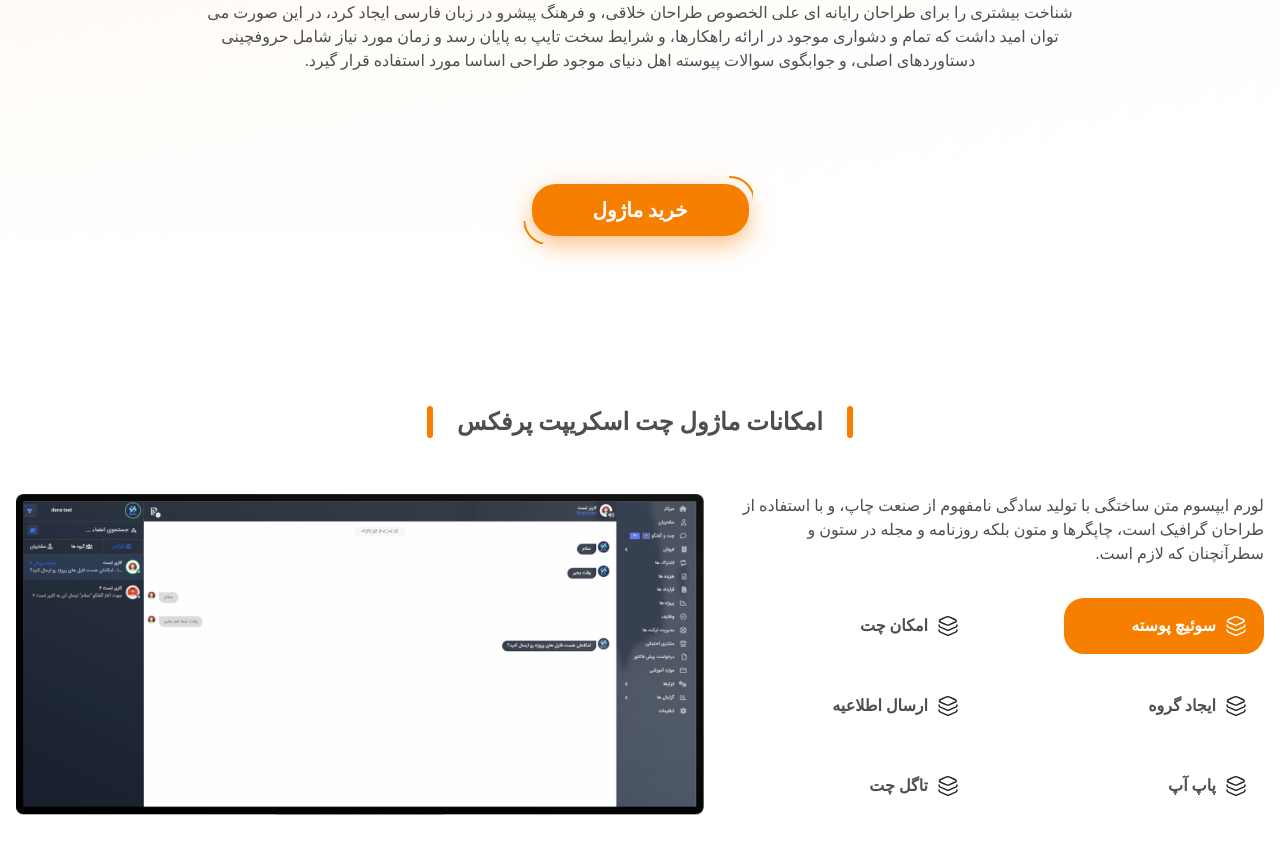
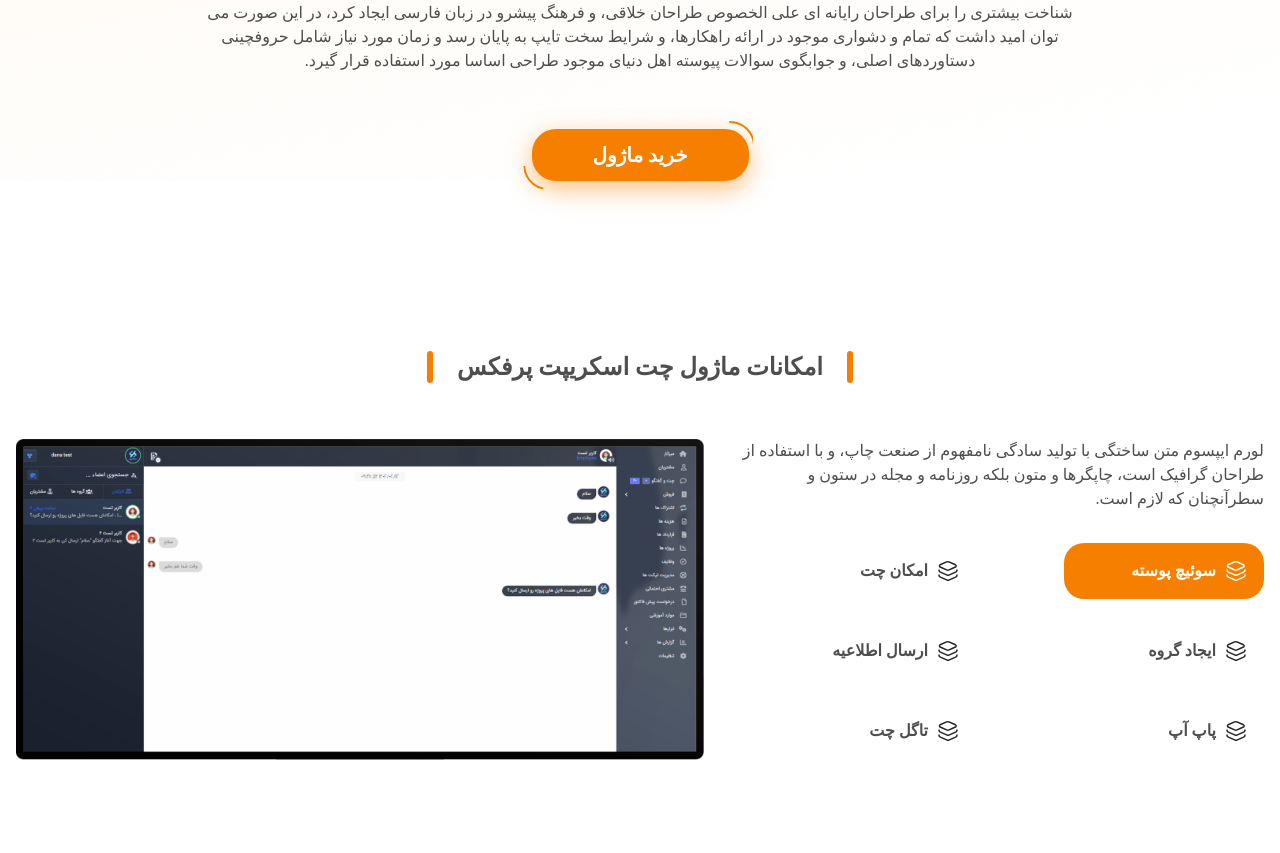
Before and after one commit to mahyarErshad/perfex-chat, a React (Create React App) app: page / in a window 1280 px wide. Shown: the part 1625-2478 px from the top of the page. Built offline with nearby package versions, Linux system fonts and the light colour scheme; a web font is replaced by a local one.

Commit message:
Removed className prop from MyButton

```diff
--- a/src/Components/IntroductionSection/IntroductionSection.jsx
+++ b/src/Components/IntroductionSection/IntroductionSection.jsx
@@ -7,7 +7,7 @@ function IntroductionSection() {
     <section id="Introduction" className="mt-48 md:mt-72 lg:mt-[23.5rem] w-full px-4 flex-col items-center md:gap-14 max-md:gap-8">
       <SectionTitle title="ماژول گفتگو آنلاین اسکریپت پرفکس" />
       <p className="text-base font-medium max-w-[54.5rem] text-center mt-6">لورم ایپسوم متن ساختگی با تولید سادگی نامفهوم از صنعت چاپ، و با استفاده از طراحان گرافیک است، چاپگرها و متون بلکه روزنامه و مجله در ستون و سطرآنچنان که لازم است، و برای شرایط فعلی تکنولوژی مورد نیاز، و کاربردهای متنوع با هدف بهبود ابزارهای کاربردی می باشد، کتابهای زیادی در شصت و سه درصد گذشته حال و آینده، شناخت فراوان جامعه و متخصصان را می طلبد، تا با نرم افزارها شناخت بیشتری را برای طراحان رایانه ای علی الخصوص طراحان خلاقی، و فرهنگ پیشرو در زبان فارسی ایجاد کرد، در این صورت می توان امید داشت که تمام و دشواری موجود در ارائه راهکارها، و شرایط سخت تایپ به پایان رسد و زمان مورد نیاز شامل حروفچینی دستاوردهای اصلی، و جوابگوی سوالات پیوسته اهل دنیای موجود طراحی اساسا مورد استفاده قرار گیرد.</p>
-      <MyButton className="mt-[3.4375rem]" text="خرید ماژول" href="#" />
+      <MyButton text="خرید ماژول" href="#" />
     </section>
   );
 }
```
